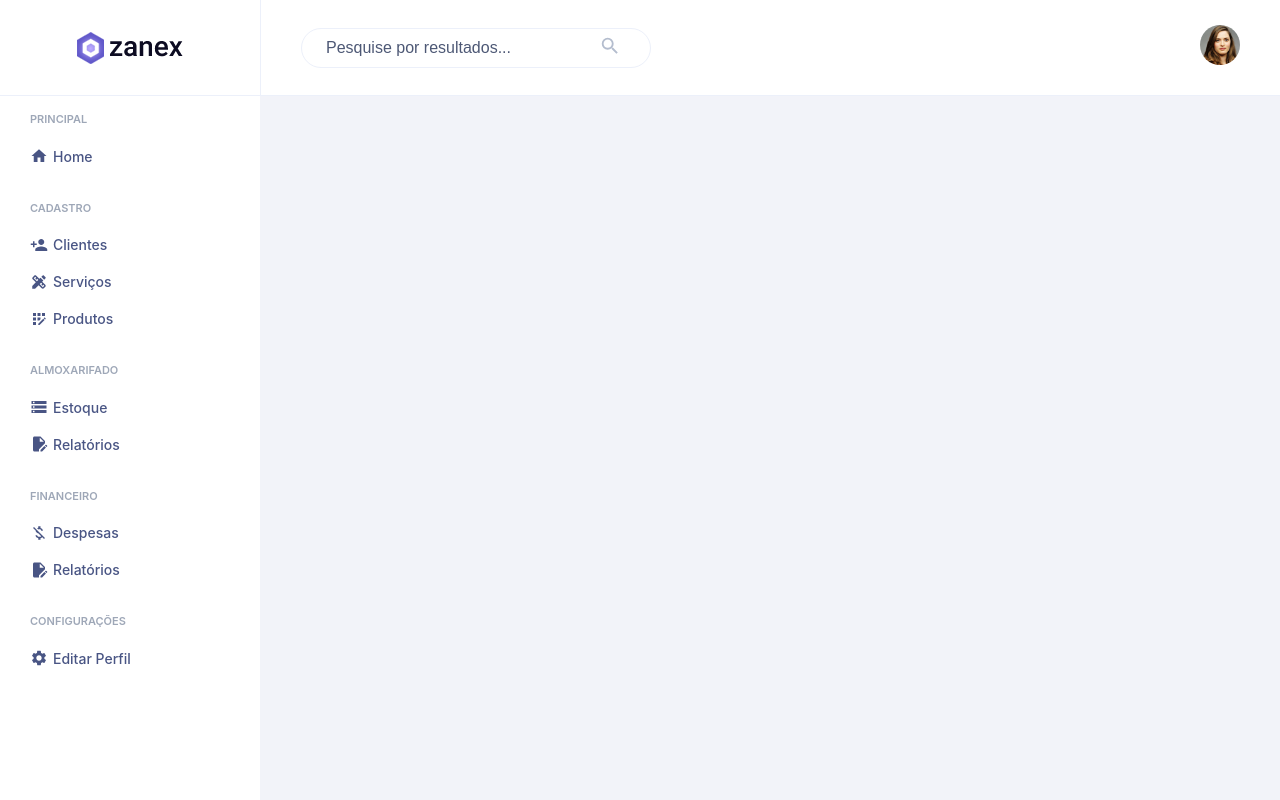
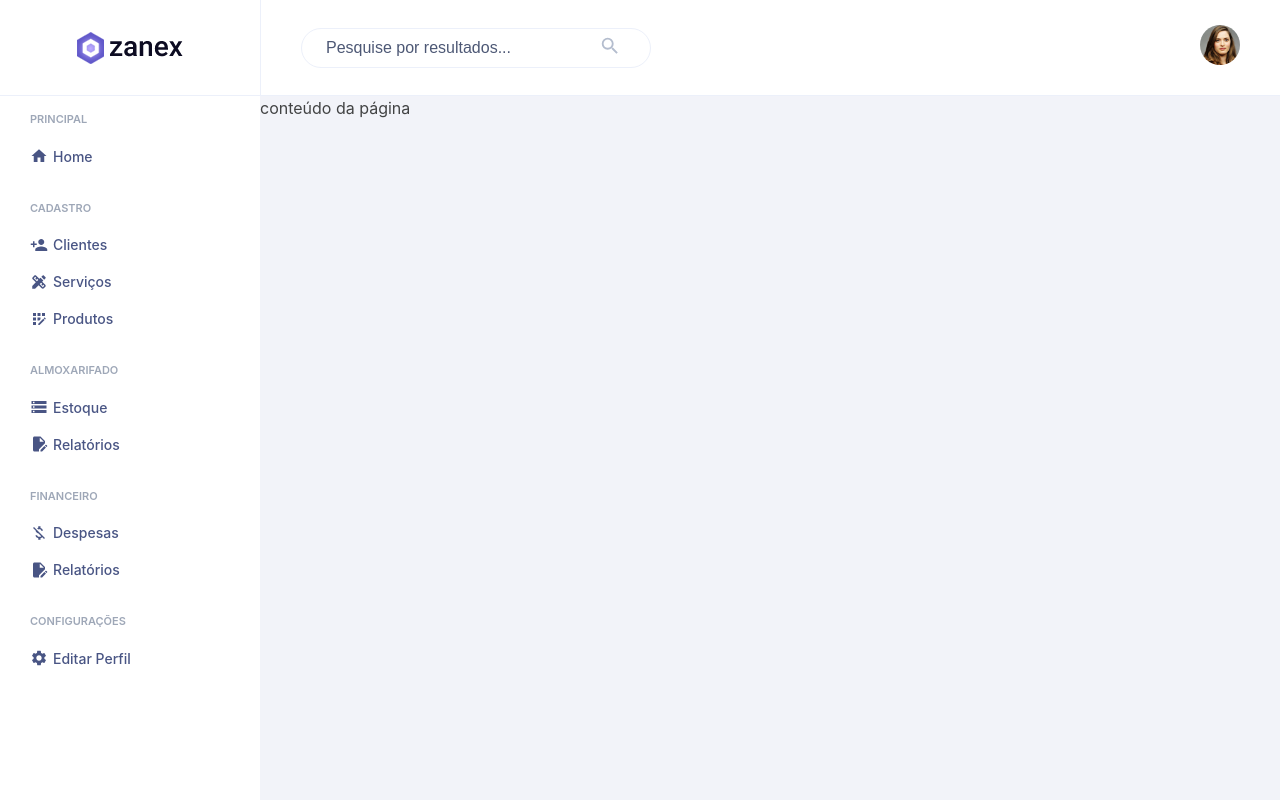
Before and after one commit to Rafael-Arruda/management-product, a React (Vite) app: page / in a window 1280 px wide. Built offline with nearby package versions, Linux system fonts and the light colour scheme.

Commit message:
feat: component Content

```diff
--- /dev/null
+++ b/src/components/Content/index.jsx
@@ -0,0 +1,11 @@
+import React from 'react';
+
+import { Container } from './style';
+
+export default function Content({children}) {
+    return(
+        <Container>
+            {children}
+        </Container>
+    )
+}
--- /dev/null
+++ b/src/components/Content/style.js
@@ -0,0 +1,9 @@
+import styled from 'styled-components';
+
+export const Container = styled.div`
+    position: relative;
+    top: 12vh;
+    left: 260px;
+
+    width: calc(100% - 260px);
+`;
--- a/src/components/Sidenav/style.js
+++ b/src/components/Sidenav/style.js
@@ -5,6 +5,11 @@ export const Aside = styled.aside`
     background: var(--white);
 
     overflow: hidden;
+
+    position: fixed;
+    z-index: 99;
+    top: 0;
+    left: 0;
 `;
 
 export const Logo = styled.div`
--- a/src/pages/Home/index.jsx
+++ b/src/pages/Home/index.jsx
@@ -5,11 +5,17 @@ import { Container } from './style';
 import Sidenav from '../../components/Sidenav';
 import Topbar from "../../components/Topbar";
 
+import Content from "../../components/Content";
+
 export default function Home() {
     return(
         <Container>
             <Sidenav/>
             <Topbar/>
+
+            <Content>
+                conteúdo da página
+            </Content>
         </Container>
     )
 }
```
